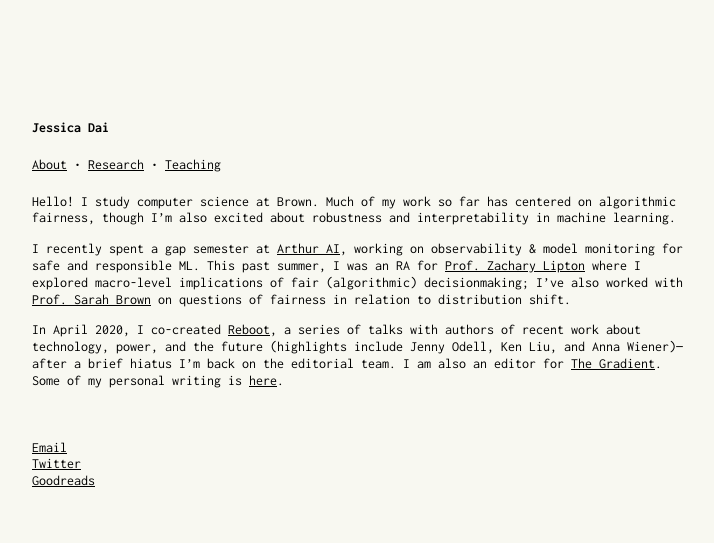
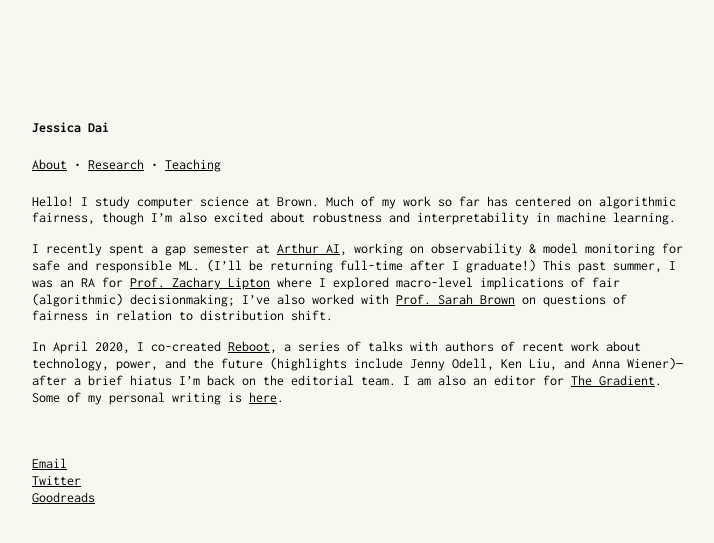
Before and after one commit to jessica-dai/jessica-dai.github.io, a Jekyll site: the page built from index.md, in a window 1280 px wide. Shown: the top 543 px of the page, without its empty margins (88-802 px from the left). Built offline with Jekyll 4.4.1, drawn with Linux system fonts in a browser that asks for light colours.

Commit message:
Update index.md

```diff
--- a/index.md
+++ b/index.md
@@ -6,6 +6,6 @@ layout: default
 ---
 Hello! I study computer science at Brown. Much of my work so far has centered on algorithmic fairness, though I'm also excited about robustness and interpretability in machine learning.
 
-I recently spent a gap semester at [Arthur AI](http://www.arthur.ai){:target="_blank"}, working on observability & model monitoring for safe and responsible ML. This past summer, I was an RA for [Prof. Zachary Lipton](http://zacklipton.com/){:target="_blank"} where I explored macro-level implications of fair (algorithmic) decisionmaking; I've also worked with [Prof. Sarah Brown](http://sarahmbrown.org/){:target="_blank"} on questions of fairness in relation to distribution shift.
+I recently spent a gap semester at [Arthur AI](http://www.arthur.ai){:target="_blank"}, working on observability & model monitoring for safe and responsible ML. (I'll be returning full-time after I graduate!) This past summer, I was an RA for [Prof. Zachary Lipton](http://zacklipton.com/){:target="_blank"} where I explored macro-level implications of fair (algorithmic) decisionmaking; I've also worked with [Prof. Sarah Brown](http://sarahmbrown.org/){:target="_blank"} on questions of fairness in relation to distribution shift.
 
 In April 2020, I co-created [Reboot](https://reboothq.substack.com/about){:target="blank"}, a series of talks with authors of recent work about technology, power, and the future (highlights include Jenny Odell, Ken Liu, and Anna Wiener)---after a brief hiatus I'm back on the editorial team. I am also an editor for [The Gradient](https://thegradient.pub/){:target="blank"}. Some of my personal writing is [here](https://reading.supply/@jessica){:target="blank"}.
```
